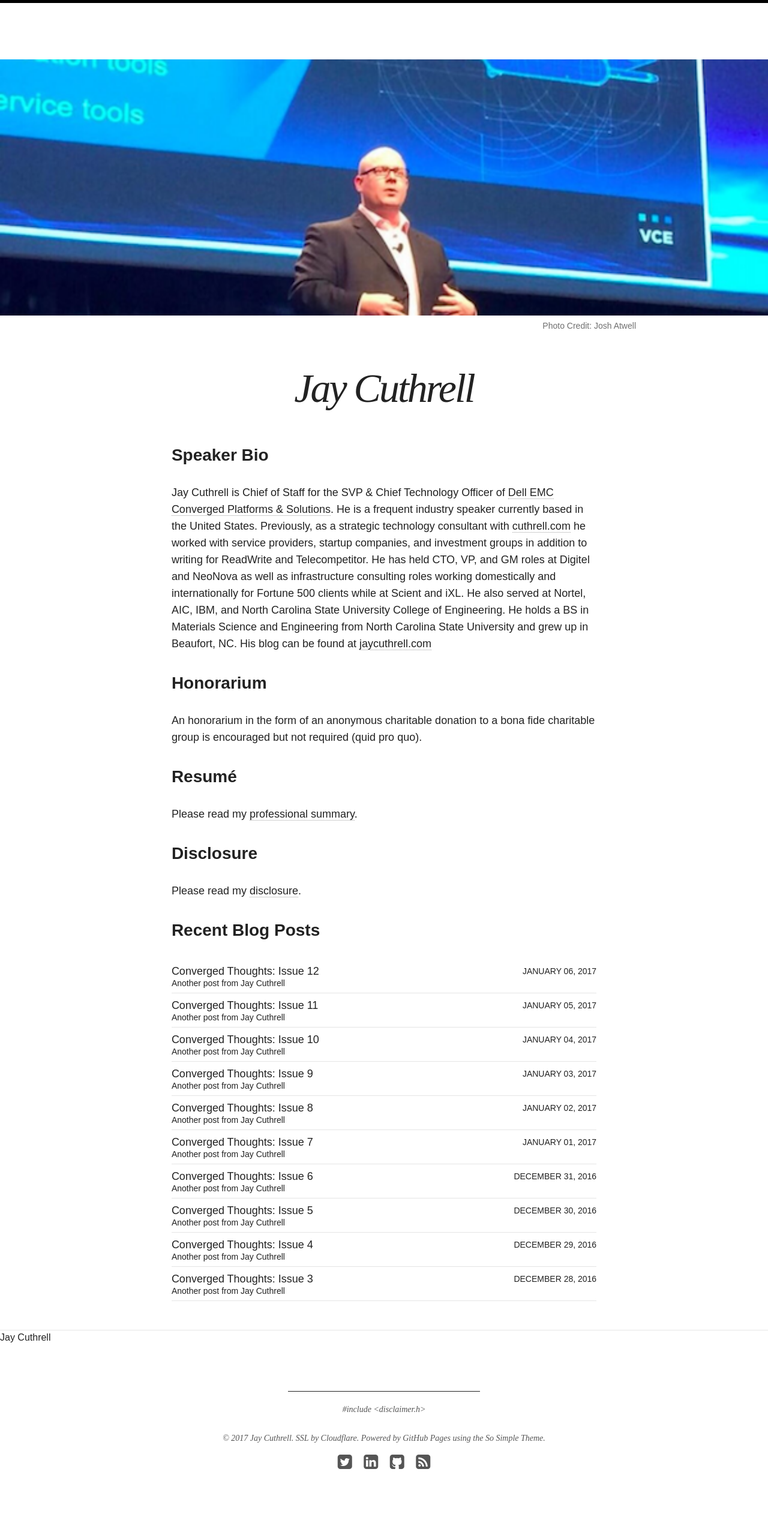
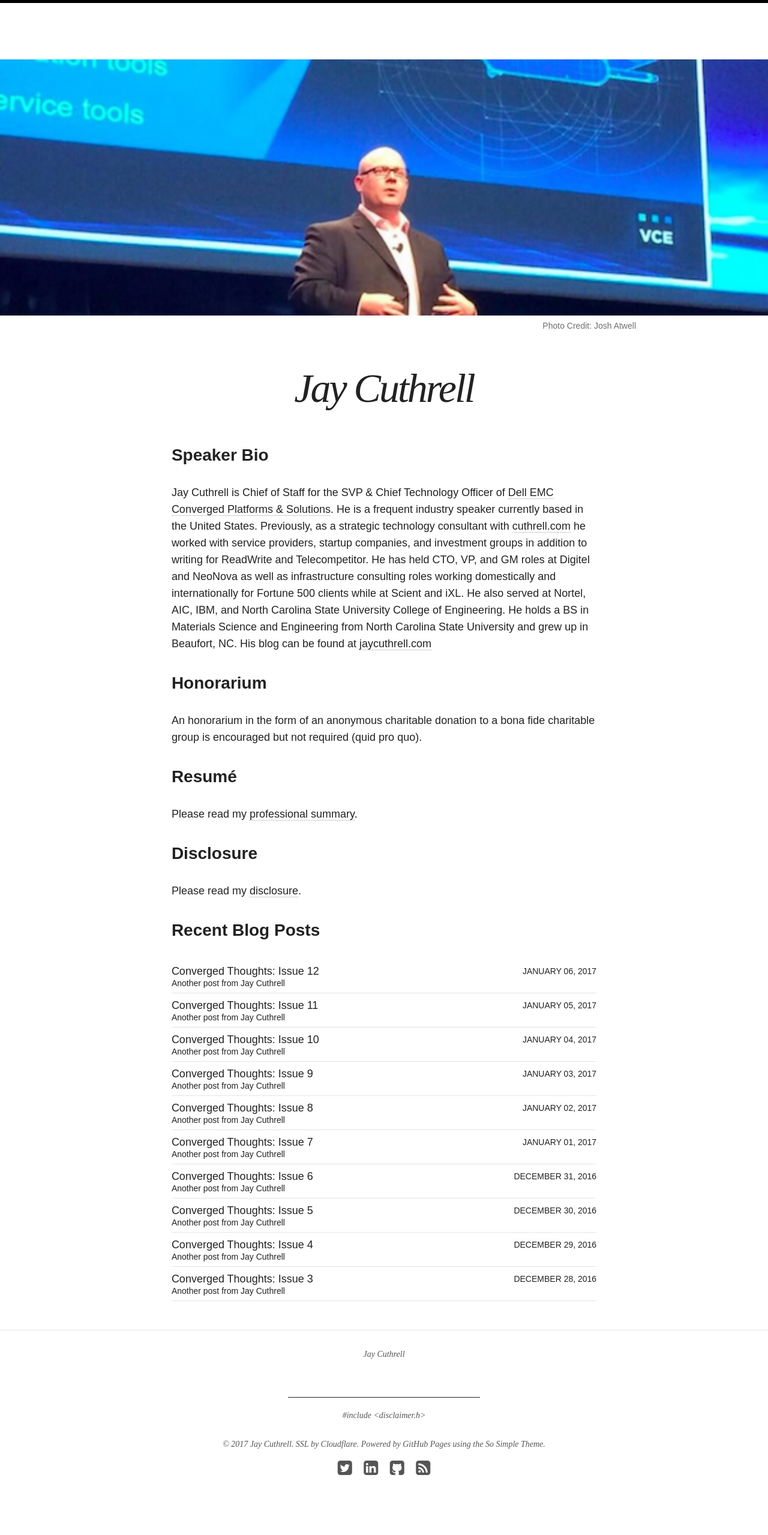
Before and after one commit to nsshommo/jaycuthrell.github.io, a Jekyll site: the page built from index.md, in a window 1280 px wide. Shown: the whole page at 60% size. Built offline with Jekyll 4.4.1, drawn with Linux system fonts in a browser that asks for light colours; nearby versions of some CDN libraries; comment, search, counter and statistics services are not loaded.

Commit message:
moving include

```diff
--- a/_layouts/page.html
+++ b/_layouts/page.html
@@ -25,10 +25,9 @@
   </article>
 </div><!-- /#main -->
 
-{% include newsletter.html %}
-
 <div class="footer-wrapper">
   <footer role="contentinfo" class="entry-wrapper">
+    {% include newsletter.html %}
     {% include footer.html %}
   </footer>
 </div><!-- /.footer-wrapper -->
```
